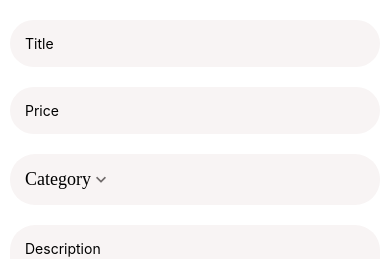
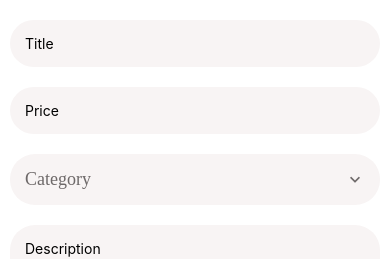
Before and after one commit to zahid2022skipq/ecommerceapp, a React Native app: screen / in a window 390 px wide. Shown: the top 259 px of the page. Built offline with nearby package versions, Linux system fonts and the light colour scheme.

Commit message:
adding placeholder styles

```diff
--- a/app/components/AppPicker.js
+++ b/app/components/AppPicker.js
@@ -78,7 +78,10 @@ const styles = StyleSheet.create({
     fontSize: 18,
     fontFamily: Platform.OS === "android" ? "Roboto" : "Avenir",
   },
-  placeholder: {},
+  placeholder: {
+    color: colors.mediumGray,
+    flex: 1,
+  },
   text: {
     flex: 1,
   },
```
